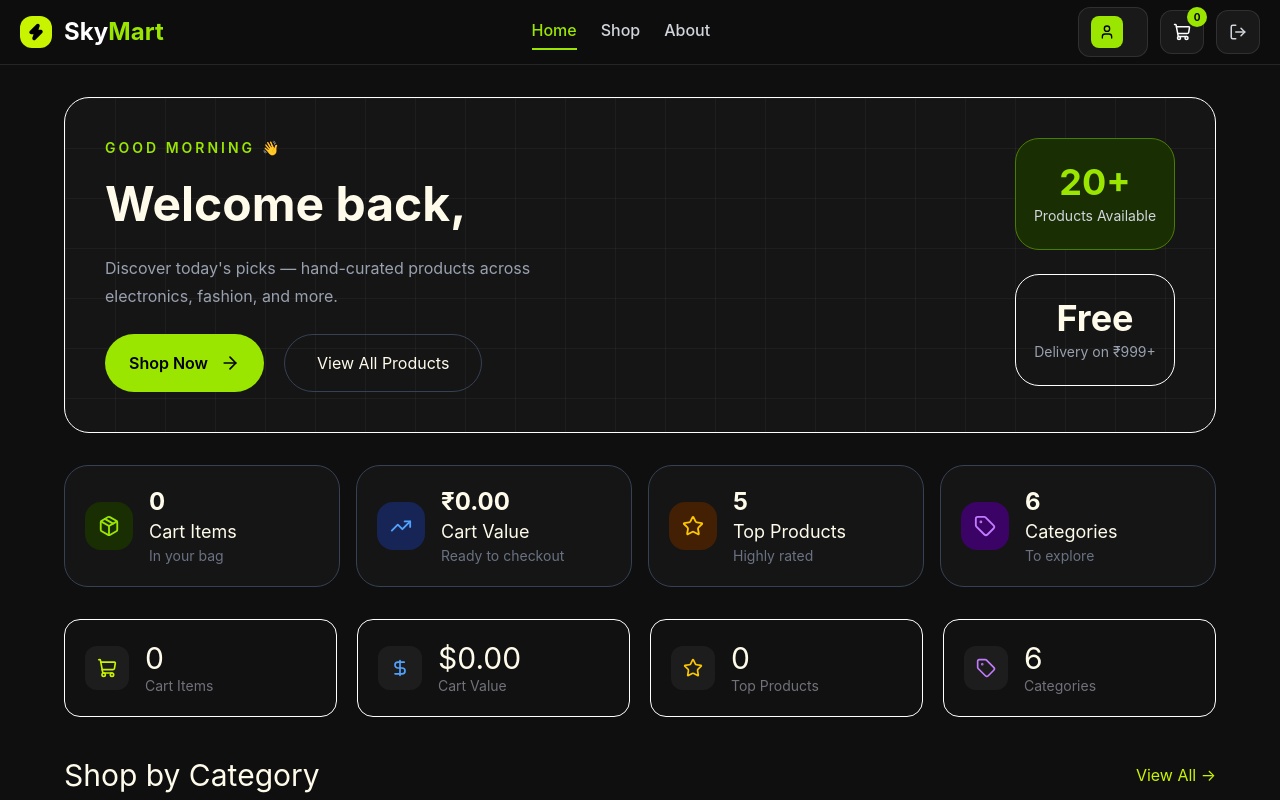
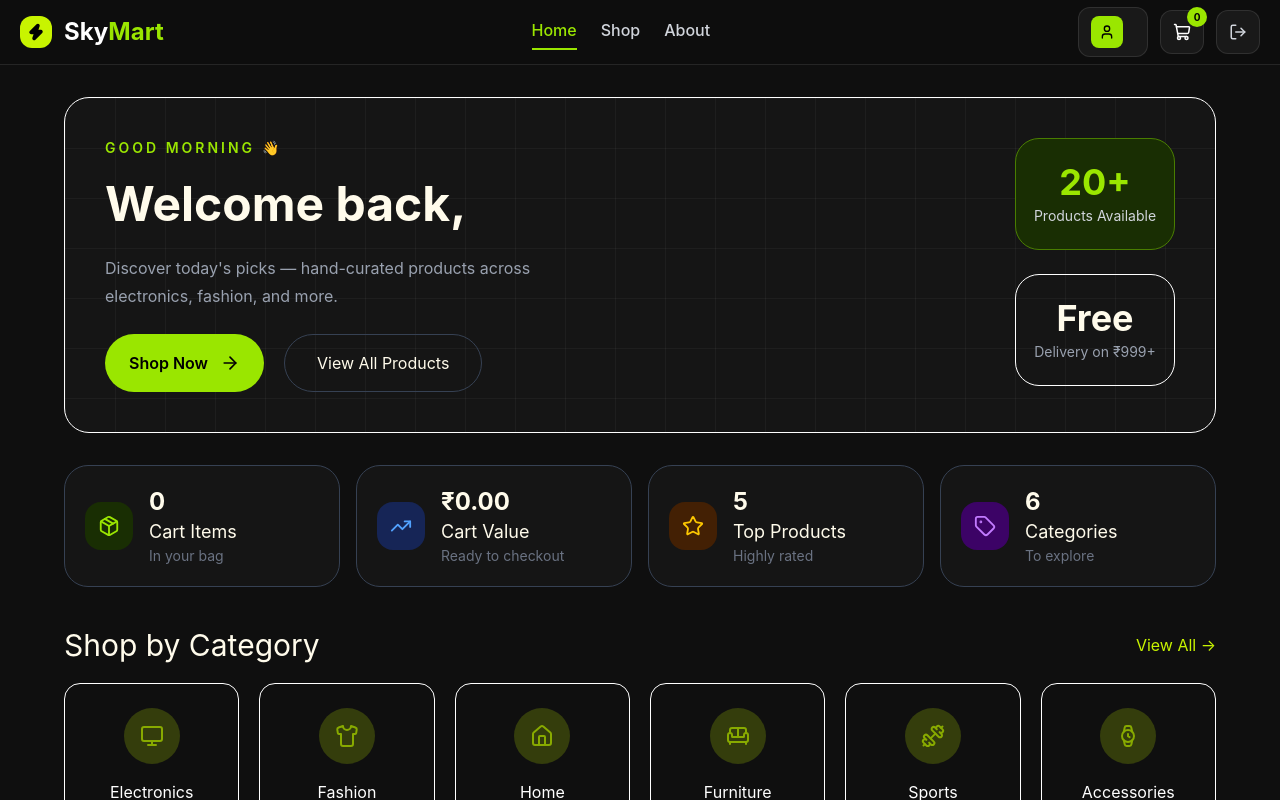
Before and after one commit to Mannsoni8/SkyMartEcom, a React (Vite) app: page /home in a window 1280 px wide. Shown: the top 800 px of the page. Built offline with nearby package versions, Linux system fonts and the light colour scheme; no server answers; sample sign-in values are in the browser's storage.

Commit message:
feat: add 'run' package dependency and remove unused cart items display from Home component

```diff
--- a/package.json
+++ b/package.json
@@ -19,6 +19,7 @@
     "react-router": "^8.2.0",
     "react-routes": "^0.2.6",
     "react-toastify": "^11.1.0",
+    "run": "^1.5.0",
     "tailwindcss": "^4.3.3"
   },
   "devDependencies": {
--- a/src/pages/Home.jsx
+++ b/src/pages/Home.jsx
@@ -63,8 +63,6 @@ const Home = () => {
       iconColor: "text-purple-400",
     },
   ];
-  const cartItems = 0;
-  const cartValue = 0;
 
   const topRated = [...products]
     .sort((a, b) => b.rating - a.rating)
@@ -203,57 +201,6 @@ const Home = () => {
                 </div>
               </div>
             ))}
-          </div>
-          <div className="mt-8 grid gap-5 md:grid-cols-2 xl:grid-cols-4">
-            {[
-              {
-                title: "Cart Items",
-                value: cartItems,
-                icon: ShoppingCart,
-                color: "text-[#C8F400]",
-              },
-              {
-                title: "Cart Value",
-                value: `$${cartValue.toFixed(2)}`,
-                icon: DollarSign,
-                color: "text-blue-400",
-              },
-              {
-                title: "Top Products",
-                value: topRated.length,
-                icon: Star,
-                color: "text-yellow-400",
-              },
-              {
-                title: "Categories",
-                value: categories.length,
-                icon: Tag,
-                color: "text-purple-400",
-              },
-            ].map((item) => {
-              const Icon = item.icon;
-
-              return (
-                <div
-                  key={item.title}
-                  className="rounded-2xl border border-white bg-[#111111] p-5"
-                >
-                  <div className="flex items-center gap-4">
-                    <div className={`rounded-xl bg-white/5 p-3 ${item.color}`}>
-                      <Icon size={20} />
-                    </div>
-
-                    <div>
-                      <h2 className="font-syne  text-3xl">{item.value}</h2>
-
-                      <p className="font-syne text-sm text-zinc-500">
-                        {item.title}
-                      </p>
-                    </div>
-                  </div>
-                </div>
-              );
-            })}
           </div>
 
           {/* Categories */}
```
Also changed, not shown: 1 other file (tests, documents, lock files or other folders).
